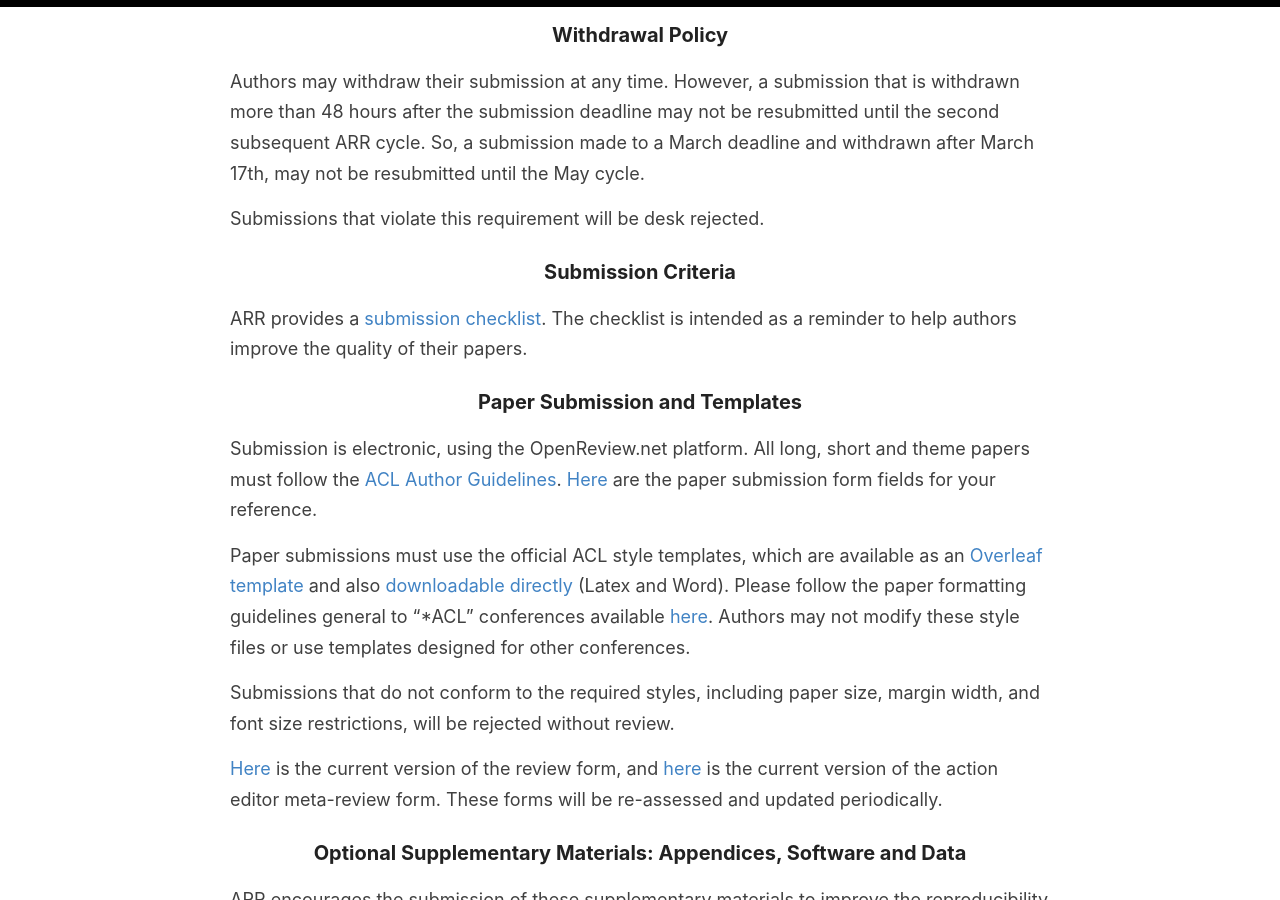
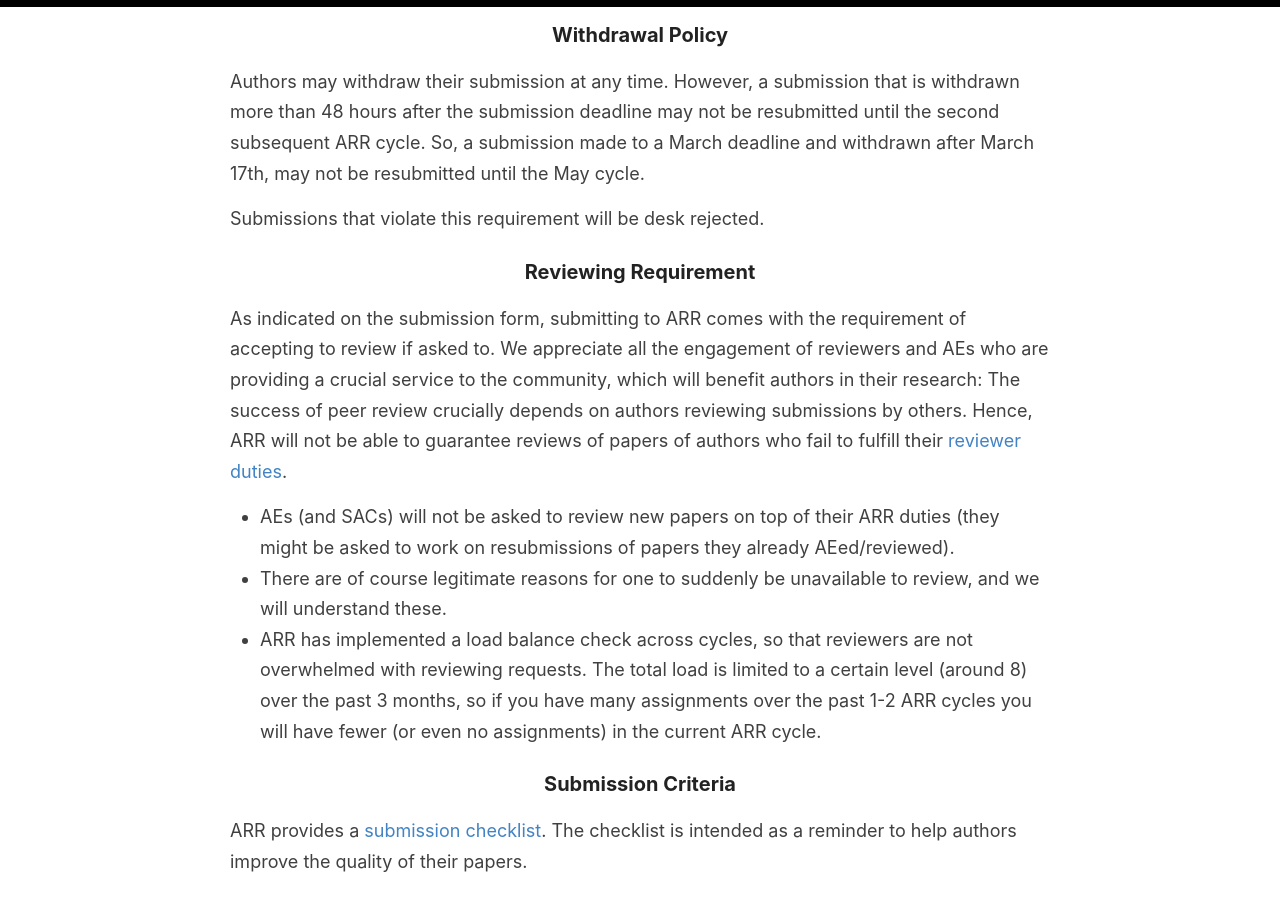
Before and after one commit to amitmerchant1990/reverie, a Jekyll site: the page built from cfp.md, in a window 1280 px wide and 900 px high, scrolled down 6054 px. Built offline with Jekyll 4.4.1, drawn with Linux system fonts in a browser that asks for light colours.

Commit message:
Added reviewing requirement for authors

```diff
--- a/cfp.md
+++ b/cfp.md
@@ -140,6 +140,13 @@
 
 Submissions that violate this requirement will be desk rejected.
 
+### Reviewing Requirement
+As indicated on the submission form, submitting to ARR comes with the requirement of accepting to review if asked to. We appreciate all the engagement of reviewers and AEs who are providing a crucial service to the community, which will benefit authors in their research: The success of peer review crucially depends on authors reviewing submissions by others. Hence, ARR will not be able to guarantee reviews of papers of authors who fail to fulfill their [reviewer duties](https://aclrollingreview.org/reviewers).
+
+* AEs (and SACs) will not be asked to review new papers on top of their ARR duties (they might be asked to work on resubmissions of papers they already AEed/reviewed).
+* There are of course legitimate reasons for one to suddenly be unavailable to review, and we will understand these.
+* ARR has implemented a load balance check across cycles, so that reviewers are not overwhelmed with reviewing requests. The total load is limited to a certain level (around 8) over the past 3 months, so if you have many assignments over the past 1-2 ARR cycles you will have fewer (or even no assignments) in the current ARR cycle.
+
 
 ### Submission Criteria
 
```
